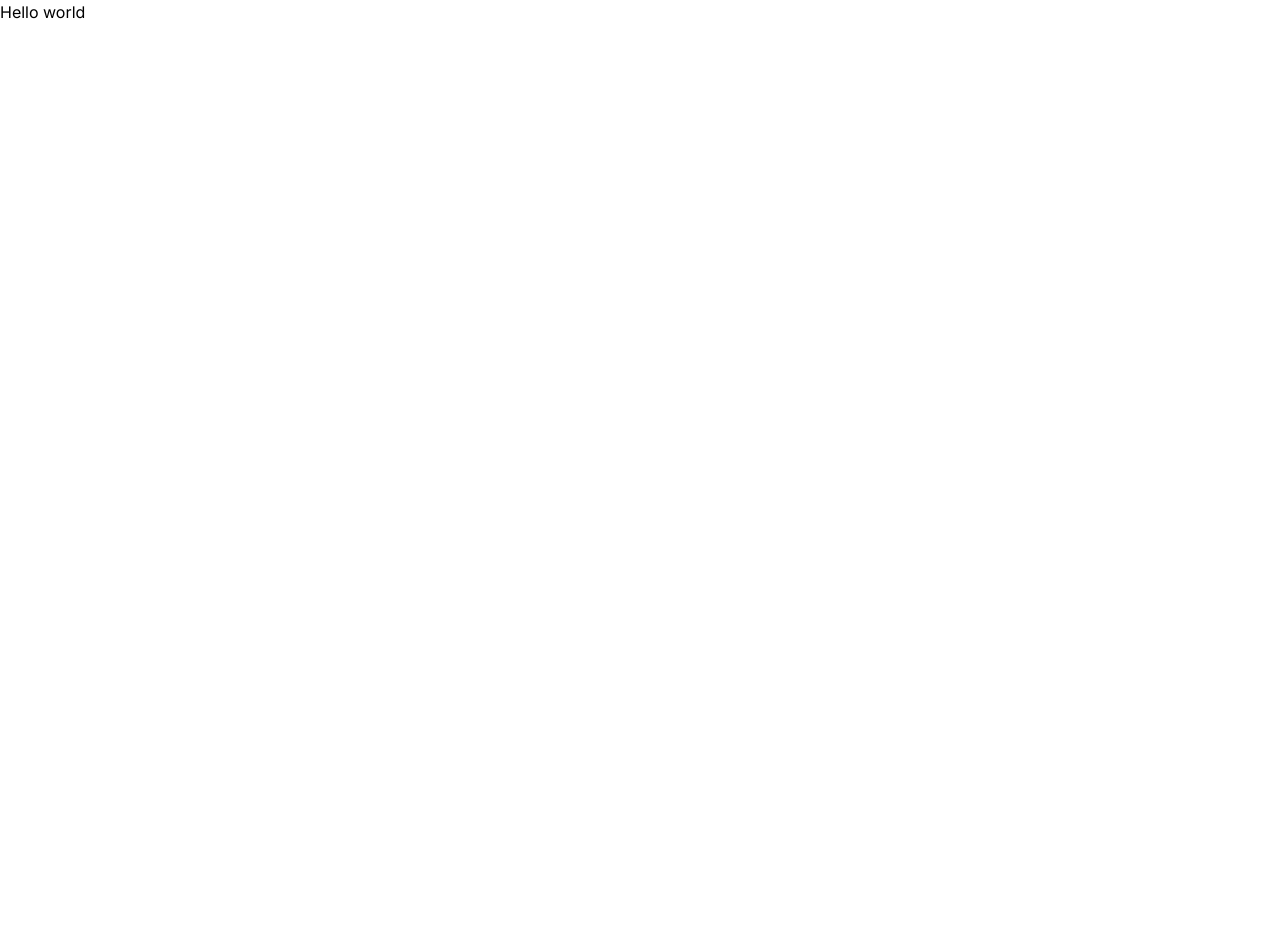
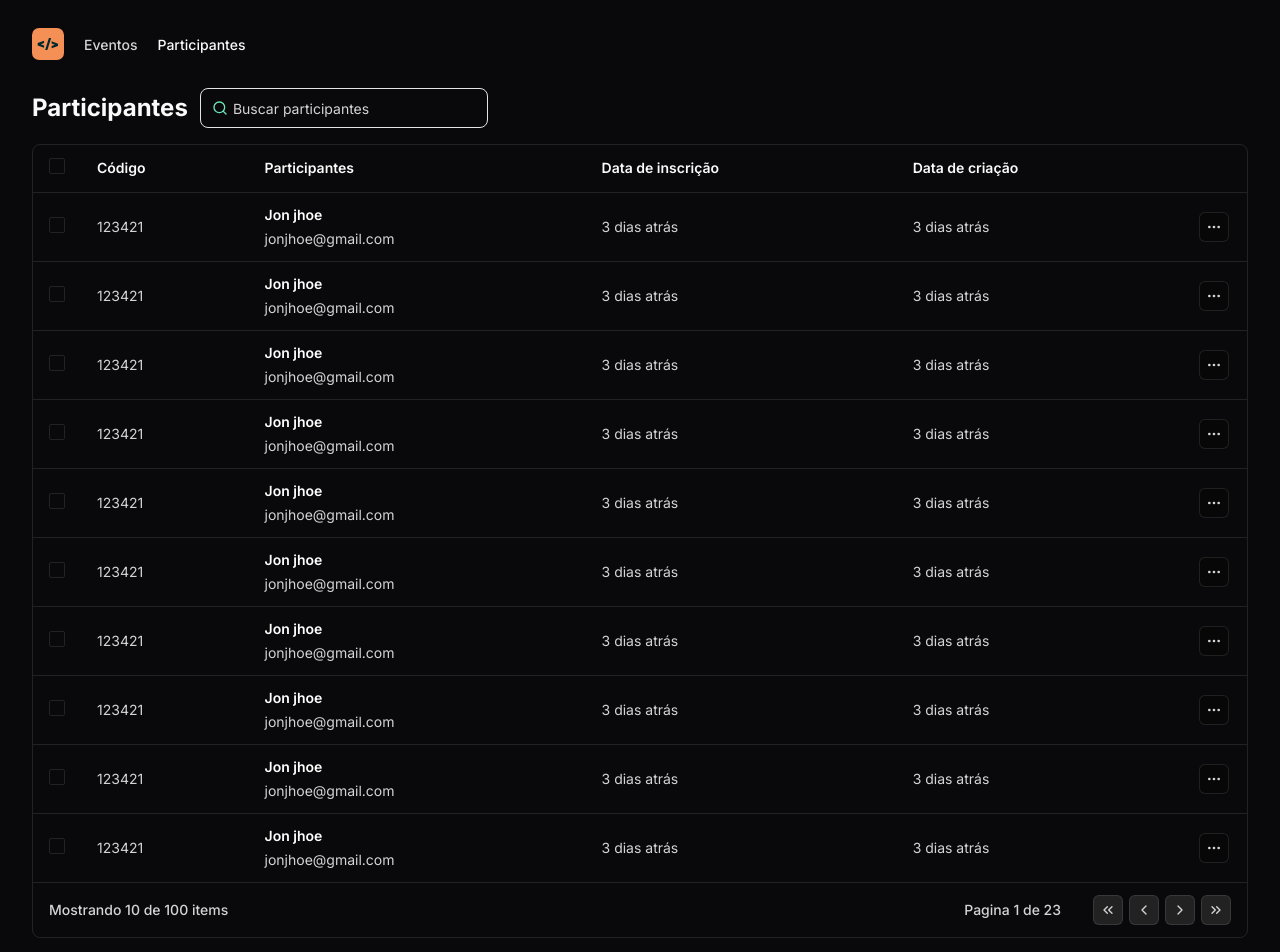
Before and after one commit to Vitosoaresp/nlw-unite, a Next.js app in the folder apps/web/: page / in a window 1280 px wide. Shown: the top 952 px of the page. Before the commit the page ends 800 px from the top, so only its background shows below. Built offline with nearby package versions, Linux system fonts and the light colour scheme.

Commit message:
wip unite ui

```diff
--- /dev/null
+++ b/apps/web/app/components/attendee-list.tsx
@@ -0,0 +1,128 @@
+import {
+	ChevronLeft,
+	ChevronRight,
+	ChevronsLeft,
+	ChevronsRight,
+	MoreHorizontal,
+	Search,
+} from 'lucide-react';
+import { Checkbox } from './ui/checkbox';
+import { Input } from './ui/input';
+import {
+	Table,
+	TableBody,
+	TableCell,
+	TableFooter,
+	TableHeader,
+	TableRow,
+} from './ui/table';
+
+export const AttendeeList = () => {
+	return (
+		<div className="space-y-4">
+			<div className="flex gap-3 items-center">
+				<h1 className="text-2xl font-bold">Participantes</h1>
+
+				<div className="relative w-72">
+					<Search className="absolute top-1/2 -translate-y-1/2 left-3 size-4 text-emerald-300" />
+					<Input
+						className="px-3 pl-8 py-1.5 boder-white/10 bg-transparent rounded-lg text-sm w-72"
+						placeholder="Buscar participantes"
+					/>
+				</div>
+			</div>
+
+			<div className="border border-white/10 rounded-lg">
+				<Table className="w-full">
+					<TableHeader>
+						<TableRow style={{ height: 47 }}>
+							<TableCell
+								style={{ width: '48px' }}
+								className="py-3 px-4 text-sm font-semibold text-left"
+							>
+								<Checkbox />
+							</TableCell>
+							<TableCell className="py-3 px-4 text-sm font-semibold text-left">
+								Código
+							</TableCell>
+							<TableCell className="py-3 px-4 text-sm font-semibold text-left">
+								Participantes
+							</TableCell>
+							<TableCell className="py-3 px-4 text-sm font-semibold text-left">
+								Data de inscrição
+							</TableCell>
+							<TableCell className="py-3 px-4 text-sm font-semibold text-left">
+								Data de criação
+							</TableCell>
+							<TableCell
+								style={{ width: '64px' }}
+								className="py-3 px-4 text-sm font-semibold text-left"
+							/>
+						</TableRow>
+					</TableHeader>
+					<TableBody>
+						{Array.from({ length: 10 }).map((_, i) => (
+							<TableRow key={i} className="border-white/10">
+								<TableCell className="py-3 px-4 text-sm text-zinc-300">
+									<Checkbox />
+								</TableCell>
+								<TableCell className="py-3 px-4 text-sm text-zinc-300">
+									123421
+								</TableCell>
+								<TableCell className="py-3 px-4 text-sm text-zinc-300">
+									<div className="flex flex-col gap-1">
+										<span className="font-semibold text-white">Jon jhoe</span>
+										<span>jonjhoe@gmail.com</span>
+									</div>
+								</TableCell>
+								<TableCell className="py-3 px-4 text-sm text-zinc-300">
+									3 dias atrás
+								</TableCell>
+								<TableCell className="py-3 px-4 text-sm text-zinc-300">
+									3 dias atrás
+								</TableCell>
+								<TableCell className="py-3 px-4 text-sm text-zinc-300">
+									<button className="bg-black/20 border border-white/10 rounded-md p-1.5">
+										<MoreHorizontal className="size-4" />
+									</button>
+								</TableCell>
+							</TableRow>
+						))}
+					</TableBody>
+					<TableFooter className="bg-transparent border-t-white/10">
+						<TableRow>
+							<TableCell
+								className="py-3 px-4 text-sm text-zinc-300"
+								colSpan={3}
+							>
+								Mostrando 10 de 100 items
+							</TableCell>
+							<TableCell
+								className="py-3 px-4 text-sm text-zinc-300 text-right"
+								colSpan={3}
+							>
+								<div className="inline-flex gap-8 items-center">
+									<span>Pagina 1 de 23</span>
+									<div className="flex gap-1.5">
+										<button className="bg-white/10 border border-white/10 rounded-md p-1.5">
+											<ChevronsLeft className="size-4" />
+										</button>
+										<button className="bg-white/10 border border-white/10 rounded-md p-1.5">
+											<ChevronLeft className="size-4" />
+										</button>
+										<button className="bg-white/10 border border-white/10 rounded-md p-1.5">
+											<ChevronRight className="size-4" />
+										</button>
+										<button className="bg-white/10 border border-white/10 rounded-md p-1.5">
+											<ChevronsRight className="size-4" />
+										</button>
+									</div>
+								</div>
+							</TableCell>
+						</TableRow>
+					</TableFooter>
+				</Table>
+			</div>
+		</div>
+	);
+};
--- /dev/null
+++ b/apps/web/app/components/header.tsx
@@ -0,0 +1,20 @@
+import Image from 'next/image';
+
+export const Header = () => {
+	return (
+		<header className="flex items-center gap-5 py-2">
+			<Image src="/unite-icon.svg" width={32} height={32} alt="" />
+
+			<nav>
+				<ul className="flex items-center gap-5">
+					<li>
+						<a className="font-medium text-sm text-zinc-300">Eventos</a>
+					</li>
+					<li>
+						<a className="font-medium text-sm">Participantes</a>
+					</li>
+				</ul>
+			</nav>
+		</header>
+	);
+};
--- /dev/null
+++ b/apps/web/app/components/ui/checkbox.tsx
@@ -0,0 +1,30 @@
+'use client';
+
+import * as CheckboxPrimitive from '@radix-ui/react-checkbox';
+import { Check } from 'lucide-react';
+import * as React from 'react';
+
+import { cn } from '@/app/lib/utils';
+
+const Checkbox = React.forwardRef<
+	React.ElementRef<typeof CheckboxPrimitive.Root>,
+	React.ComponentPropsWithoutRef<typeof CheckboxPrimitive.Root>
+>(({ className, ...props }, ref) => (
+	<CheckboxPrimitive.Root
+		ref={ref}
+		className={cn(
+			'peer size-4 shrink-0 rounded-sm border border-white/10 ring-offset-white focus-visible:outline-none focus-visible:ring-2 focus-visible:ring-zinc-950 focus-visible:ring-offset-2 disabled:cursor-not-allowed disabled:opacity-50 data-[state=checked]:bg-orange-500 data-[state=checked]:text-zinc-50 dark:border-zinc-50 dark:ring-offset-zinc-950 dark:focus-visible:ring-zinc-300 dark:data-[state=checked]:bg-zinc-50 dark:data-[state=checked]:text-zinc-900',
+			className,
+		)}
+		{...props}
+	>
+		<CheckboxPrimitive.Indicator
+			className={cn('flex items-center justify-center text-current')}
+		>
+			<Check className="size-4 text-black" />
+		</CheckboxPrimitive.Indicator>
+	</CheckboxPrimitive.Root>
+));
+Checkbox.displayName = CheckboxPrimitive.Root.displayName;
+
+export { Checkbox };
--- /dev/null
+++ b/apps/web/app/components/ui/input.tsx
@@ -0,0 +1,25 @@
+import * as React from 'react';
+
+import { cn } from '@/app/lib/utils';
+
+export interface InputProps
+	extends React.InputHTMLAttributes<HTMLInputElement> {}
+
+const Input = React.forwardRef<HTMLInputElement, InputProps>(
+	({ className, type, ...props }, ref) => {
+		return (
+			<input
+				type={type}
+				className={cn(
+					'flex h-10 w-full rounded-md border border-zinc-200 bg-white px-3 py-2 text-sm ring-offset-white file:border-0 file:bg-transparent file:text-sm file:font-medium placeholder:text-zinc-300 focus-visible:outline-none focus-visible:ring-2 focus-visible:ring-zinc-950 focus-visible:ring-offset-2 disabled:cursor-not-allowed disabled:opacity-50 dark:border-zinc-800 dark:bg-zinc-950 dark:ring-offset-zinc-950 dark:placeholder:text-zinc-400 dark:focus-visible:ring-zinc-300',
+					className,
+				)}
+				ref={ref}
+				{...props}
+			/>
+		);
+	},
+);
+Input.displayName = 'Input';
+
+export { Input };
--- a/apps/web/app/components/ui/table.tsx
+++ b/apps/web/app/components/ui/table.tsx
@@ -20,7 +20,11 @@ const TableHeader = React.forwardRef<
 	HTMLTableSectionElement,
 	React.HTMLAttributes<HTMLTableSectionElement>
 >(({ className, ...props }, ref) => (
-	<thead ref={ref} className={cn('[&_tr]:border-b', className)} {...props} />
+	<thead
+		ref={ref}
+		className={cn('[&_tr]:border-b [&_tr]:border-b-white/10', className)}
+		{...props}
+	/>
 ));
 TableHeader.displayName = 'TableHeader';
 
@@ -58,7 +62,7 @@ const TableRow = React.forwardRef<
 	<tr
 		ref={ref}
 		className={cn(
-			'border-b transition-colors hover:bg-slate-100/50 data-[state=selected]:bg-slate-100 dark:hover:bg-slate-800/50 dark:data-[state=selected]:bg-slate-800',
+			'border-b transition-colors data-[state=selected]:bg-slate-100 dark:hover:bg-slate-800/50 dark:data-[state=selected]:bg-slate-800',
 			className,
 		)}
 		{...props}
--- a/apps/web/app/layout.tsx
+++ b/apps/web/app/layout.tsx
@@ -1,12 +1,13 @@
-import "./globals.css";
-import type { Metadata } from "next";
-import { Inter } from "next/font/google";
+import type { Metadata } from 'next';
+import { Inter } from 'next/font/google';
+import { Header } from './components/header';
+import './globals.css';
 
-const inter = Inter({ subsets: ["latin"] });
+const inter = Inter({ subsets: ['latin'] });
 
 export const metadata: Metadata = {
-  title: "Create Turborepo",
-  description: "Generated by create turbo",
+	title: 'Create Turborepo',
+	description: 'Generated by create turbo',
 };
 
 export default function RootLayout({
@@ -16,7 +17,12 @@ export default function RootLayout({
 }): JSX.Element {
 	return (
 		<html lang="en">
-      <body className={inter.className}>{children}</body>
+			<body
+				className={`${inter.className} bg-zinc-950 max-w-[1216px] mx-auto py-5 text-zinc-50 antialiased flex flex-col gap-5`}
+			>
+				<Header />
+				{children}
+			</body>
 		</html>
 	);
 }
--- a/apps/web/app/page.tsx
+++ b/apps/web/app/page.tsx
@@ -1,3 +1,9 @@
+import { AttendeeList } from './components/attendee-list';
+
 export default function Page() {
-	return <h1>Hello world</h1>;
+	return (
+		<>
+			<AttendeeList />
+		</>
+	);
 }
--- a/apps/web/package.json
+++ b/apps/web/package.json
@@ -9,6 +9,7 @@
 		"lint": "eslint . --max-warnings 0"
 	},
 	"dependencies": {
+		"@radix-ui/react-checkbox": "^1.0.4",
 		"class-variance-authority": "^0.7.0",
 		"clsx": "^2.1.0",
 		"lucide-react": "^0.364.0",
```
Also changed, not shown: apps/web/components.json, apps/web/public/unite-icon.svg (added), 2 other files (tests, documents, lock files or other folders). Lines whose indentation alone changed are shown as unchanged.
